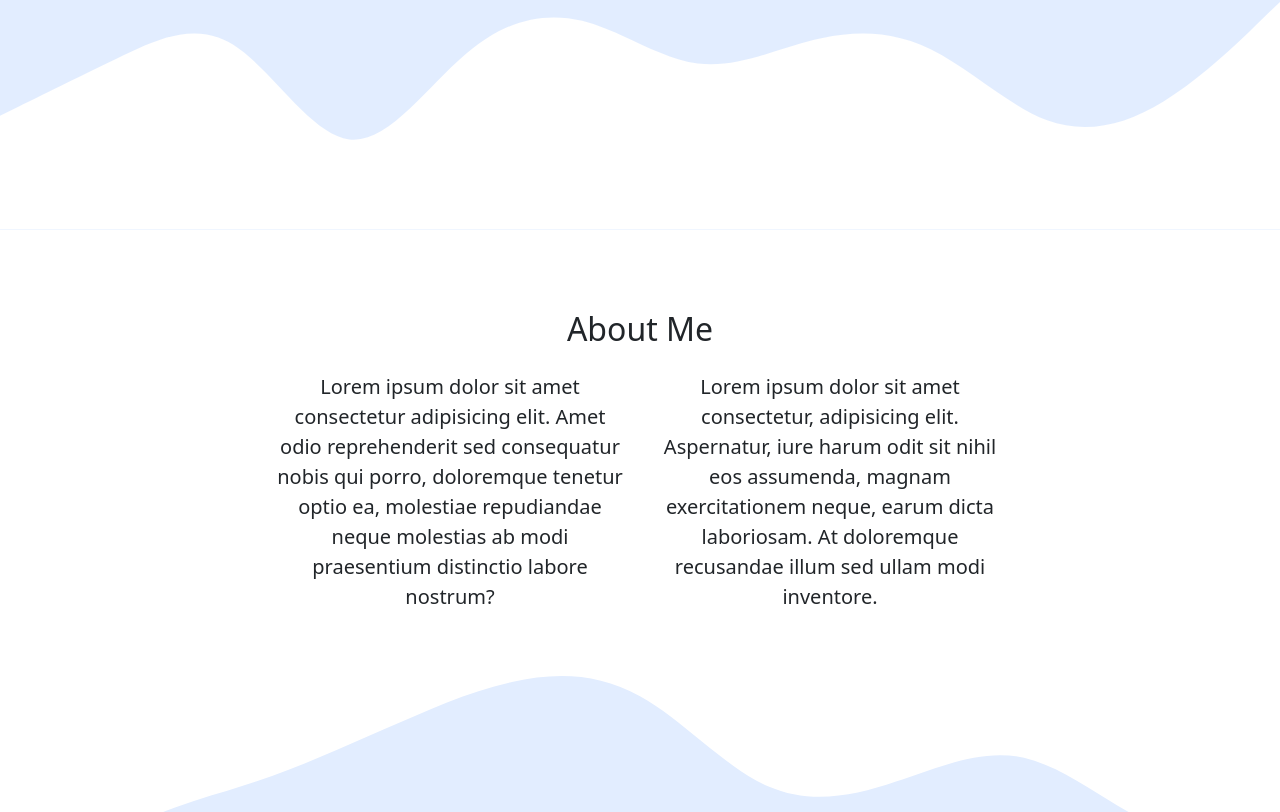
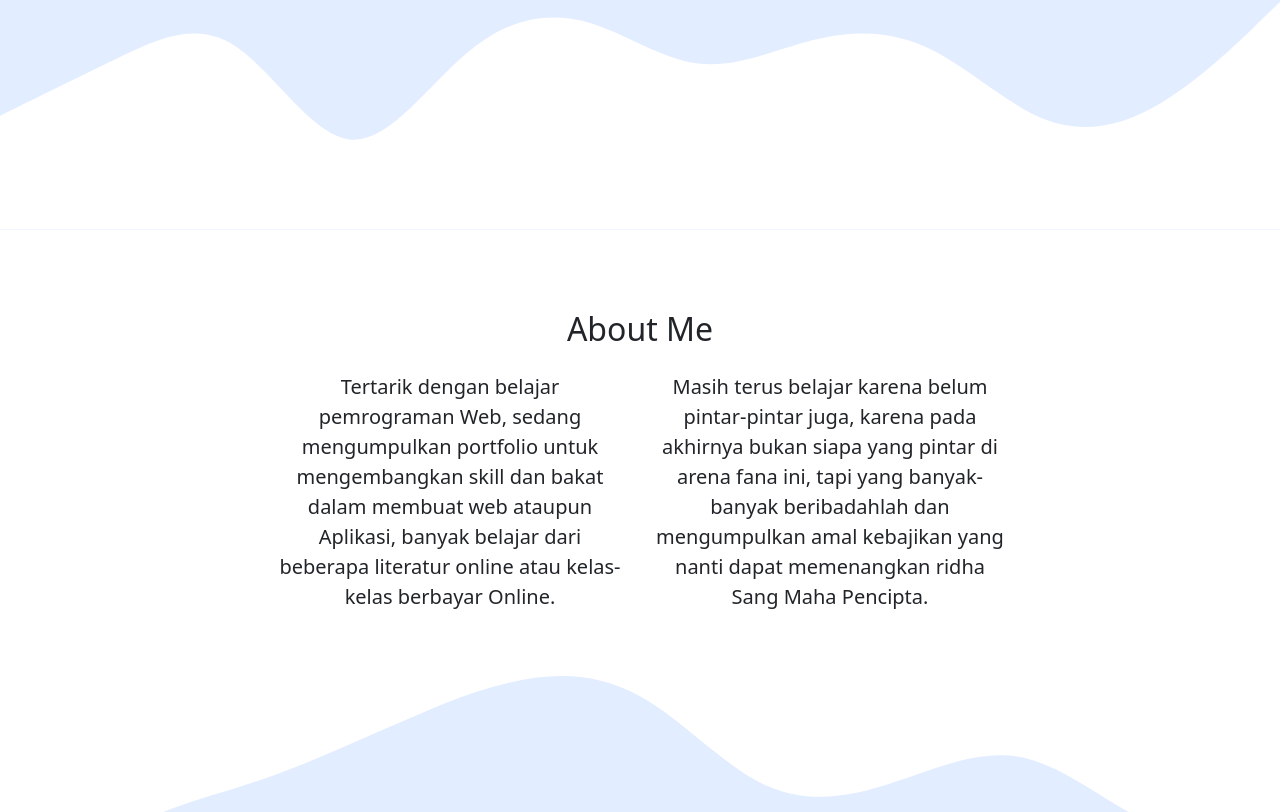
Before and after one commit to s4llm4n/s4llm4n.github.io, a plain HTML site: page index.html in a window 1280 px wide. Shown: the part 472-1284 px from the top of the page. Drawn offline with nearby package versions, Linux system fonts and the light colour scheme.

Commit message:
update about me

```diff
--- a/index.html
+++ b/index.html
@@ -72,12 +72,10 @@
         <div class="row justify-content-center fs-5 text-center">
           <div class="col-md-4 mb-3">
             <p>
-              Lorem ipsum dolor sit amet consectetur adipisicing elit. Amet odio reprehenderit sed consequatur nobis qui porro, doloremque tenetur optio ea, molestiae repudiandae neque molestias ab modi praesentium distinctio labore
-              nostrum?
-            </p>
+              Tertarik dengan belajar pemrograman Web, sedang mengumpulkan portfolio untuk mengembangkan skill dan bakat dalam membuat web ataupun Aplikasi, banyak belajar dari beberapa literatur online atau kelas-kelas berbayar Online.</p>
           </div>
           <div class="col-md-4 mb-3">
-            <p>Lorem ipsum dolor sit amet consectetur, adipisicing elit. Aspernatur, iure harum odit sit nihil eos assumenda, magnam exercitationem neque, earum dicta laboriosam. At doloremque recusandae illum sed ullam modi inventore.</p>
+            <p>Masih terus belajar karena belum pintar-pintar juga, karena pada akhirnya bukan siapa yang pintar di arena fana ini, tapi yang banyak-banyak beribadahlah dan mengumpulkan amal kebajikan yang nanti dapat memenangkan ridha Sang Maha Pencipta.</p>
           </div>
         </div>
       </div>
```
